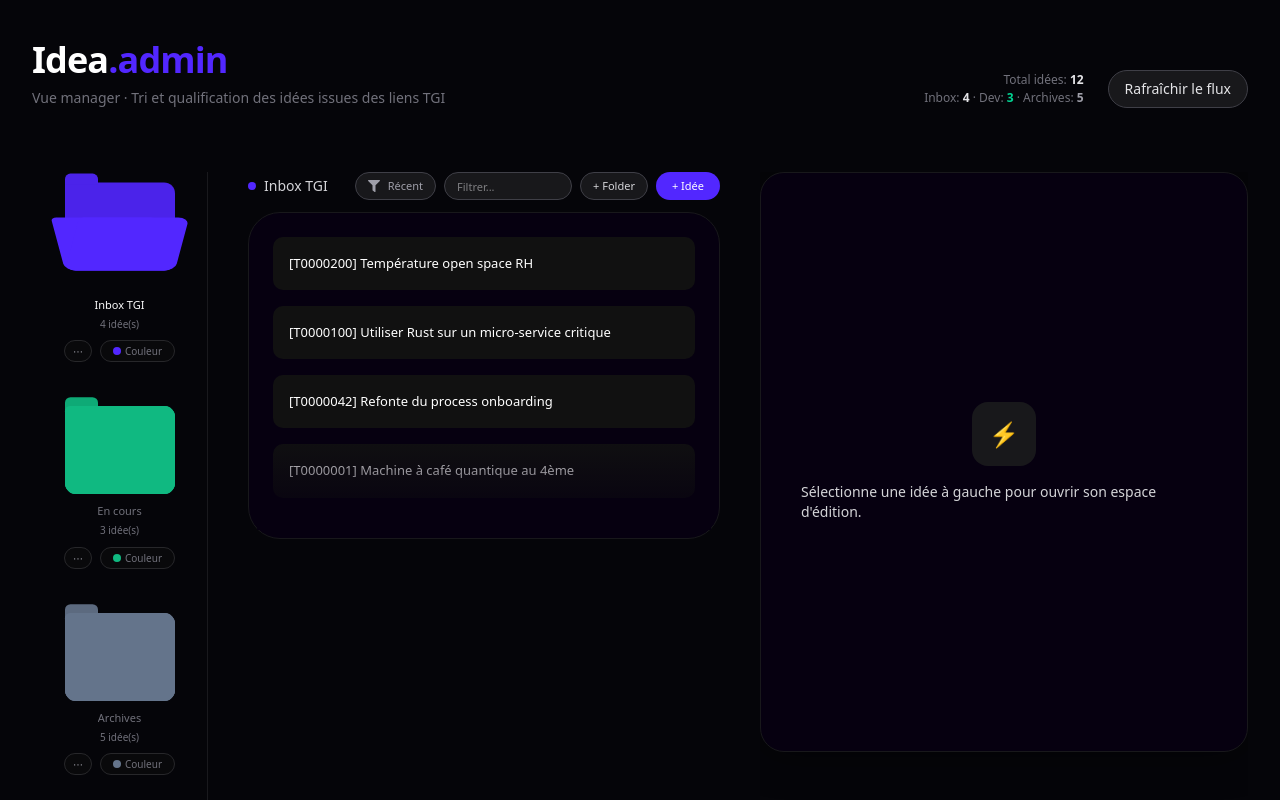
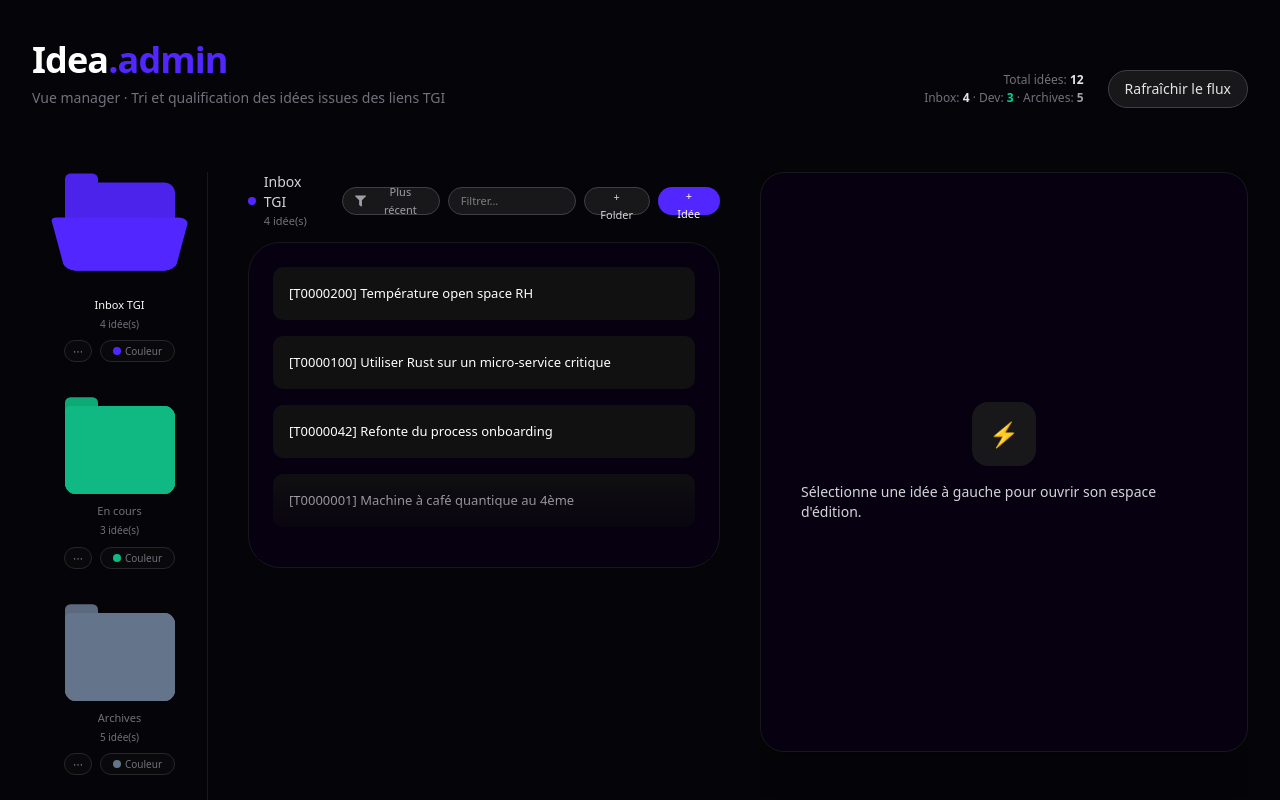
Before and after one commit to Priveetee/idea, a Next.js app: page /admin in a window 1280 px wide. Built offline with nearby package versions, Linux system fonts and the light colour scheme.

Commit message:
feat(admin): add sort modes to idea list

```diff
--- a/src/app/admin/_components/admin-idea-list.tsx
+++ b/src/app/admin/_components/admin-idea-list.tsx
@@ -27,6 +27,14 @@ type AdminIdeaListProps = {
   addFolderAction: () => void;
 };
 
+type SortMode = "recent" | "oldest" | "alpha";
+
+const SORT_MODE_LABEL: Record<SortMode, string> = {
+  recent: "Plus récent",
+  oldest: "Plus ancien",
+  alpha: "Titre A → Z",
+};
+
 export function AdminIdeaList({
   activeStatus,
   folders,
@@ -35,9 +43,11 @@ export function AdminIdeaList({
   addIdeaAction,
   addFolderAction,
 }: AdminIdeaListProps) {
-  const [filterOpen, setFilterOpen] = useState(false);
+  const [sortMode, setSortMode] = useState<SortMode>("recent");
+  const [filterMenuOpen, setFilterMenuOpen] = useState(false);
   const [query, setQuery] = useState("");
   const [creationOpen, setCreationOpen] = useState(false);
+
   const menuRef = useRef<HTMLDivElement | null>(null);
 
   const color = getFolderColor(activeStatus, folders);
@@ -47,7 +57,7 @@ export function AdminIdeaList({
     const handler = (e: MouseEvent) => {
       if (!menuRef.current) return;
       if (!menuRef.current.contains(e.target as Node)) {
-        setFilterOpen(false);
+        setFilterMenuOpen(false);
       }
     };
     window.addEventListener("mousedown", handler);
@@ -55,11 +65,20 @@ export function AdminIdeaList({
   }, []);
 
   const sorted = useMemo(() => {
-    const base = [...items].sort((a, b) => Number(b.id) - Number(a.id));
-    if (!query.trim()) return base;
+    const base = [...items];
+
+    const withIdSort =
+      sortMode === "recent"
+        ? base.sort((a, b) => Number(b.id) - Number(a.id))
+        : sortMode === "oldest"
+          ? base.sort((a, b) => Number(a.id) - Number(b.id))
+          : base.sort((a, b) => a.label.localeCompare(b.label));
+
+    if (!query.trim()) return withIdSort;
+
     const q = query.toLowerCase();
-    return base.filter((i) => i.label.toLowerCase().includes(q));
-  }, [items, query]);
+    return withIdSort.filter((i) => i.label.toLowerCase().includes(q));
+  }, [items, query, sortMode]);
 
   const displayItems: AnimatedListItem[] = sorted.map((i) => {
     const l = i.label;
@@ -72,6 +91,11 @@ export function AdminIdeaList({
 
   const handleItemSelect = (item: AnimatedListItem, index: number) => {
     selectAction({ item: item.label, index });
+  };
+
+  const handleSelectSortMode = (mode: SortMode) => {
+    setSortMode(mode);
+    setFilterMenuOpen(false);
   };
 
   return (
@@ -90,23 +114,62 @@ export function AdminIdeaList({
             className="inline-flex h-2 w-2 rounded-full"
             style={{ backgroundColor: color }}
           />
-          <span className="text-sm font-medium text-zinc-300">{label}</span>
+          <div className="flex flex-col">
+            <span className="text-sm font-medium text-zinc-300">{label}</span>
+            <span className="text-[11px] text-zinc-500">
+              {displayItems.length} idée(s)
+            </span>
+          </div>
         </div>
+
         <div className="flex items-center gap-2 text-[11px] text-zinc-500">
           <div className="relative" ref={menuRef}>
             <button
               type="button"
-              onClick={() => setFilterOpen((x) => !x)}
-              className={`flex h-7 items-center gap-2 rounded-full border px-3 transition ${
-                filterOpen
+              onClick={() => setFilterMenuOpen((x) => !x)}
+              className={`flex h-7 items-center gap-2 rounded-full border px-3 text-[11px] transition ${
+                filterMenuOpen
                   ? "border-[#5227FF] bg-[#5227FF]/10 text-zinc-100"
                   : "border-zinc-700 bg-zinc-900 text-zinc-400 hover:border-zinc-500"
               }`}
             >
               <FaFilter className="h-3 w-3" />
-              <span>Récent</span>
+              <span>{SORT_MODE_LABEL[sortMode]}</span>
             </button>
+
+            {filterMenuOpen && (
+              <div className="absolute right-0 z-20 mt-2 w-40 rounded-2xl border border-zinc-800 bg-[#050509] py-1 text-[11px] text-zinc-200 shadow-xl">
+                <button
+                  type="button"
+                  onClick={() => handleSelectSortMode("recent")}
+                  className={`flex w-full items-center px-3 py-1.5 text-left hover:bg-zinc-900 ${
+                    sortMode === "recent" ? "text-zinc-50" : ""
+                  }`}
+                >
+                  Plus récent
+                </button>
+                <button
+                  type="button"
+                  onClick={() => handleSelectSortMode("oldest")}
+                  className={`flex w-full items-center px-3 py-1.5 text-left hover:bg-zinc-900 ${
+                    sortMode === "oldest" ? "text-zinc-50" : ""
+                  }`}
+                >
+                  Plus ancien
+                </button>
+                <button
+                  type="button"
+                  onClick={() => handleSelectSortMode("alpha")}
+                  className={`flex w-full items-center px-3 py-1.5 text-left hover:bg-zinc-900 ${
+                    sortMode === "alpha" ? "text-zinc-50" : ""
+                  }`}
+                >
+                  Titre A → Z
+                </button>
+              </div>
+            )}
           </div>
+
           <input
             value={query}
             onChange={(e) => setQuery(e.target.value)}
```
